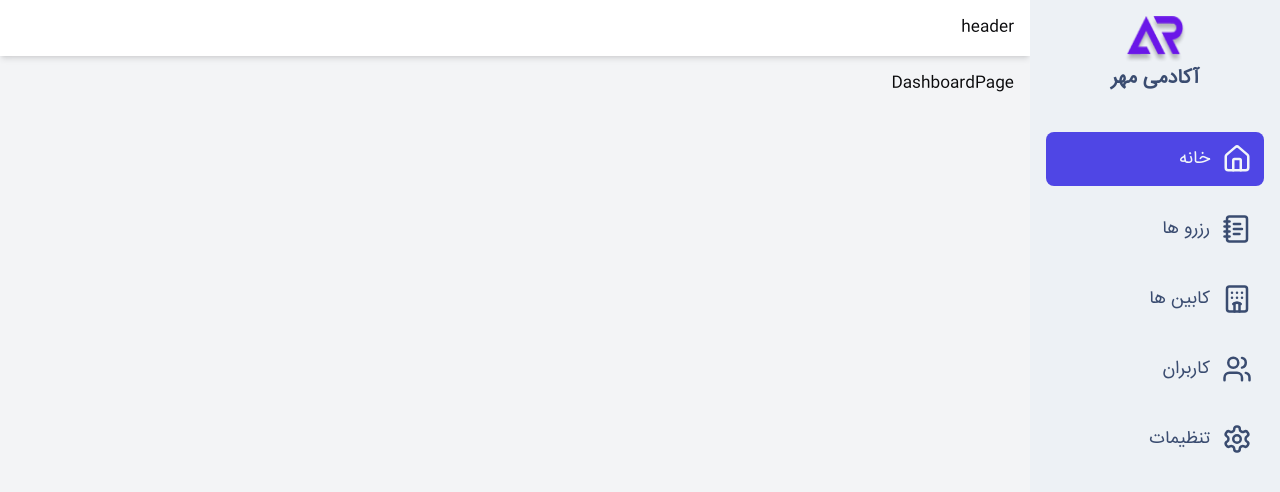
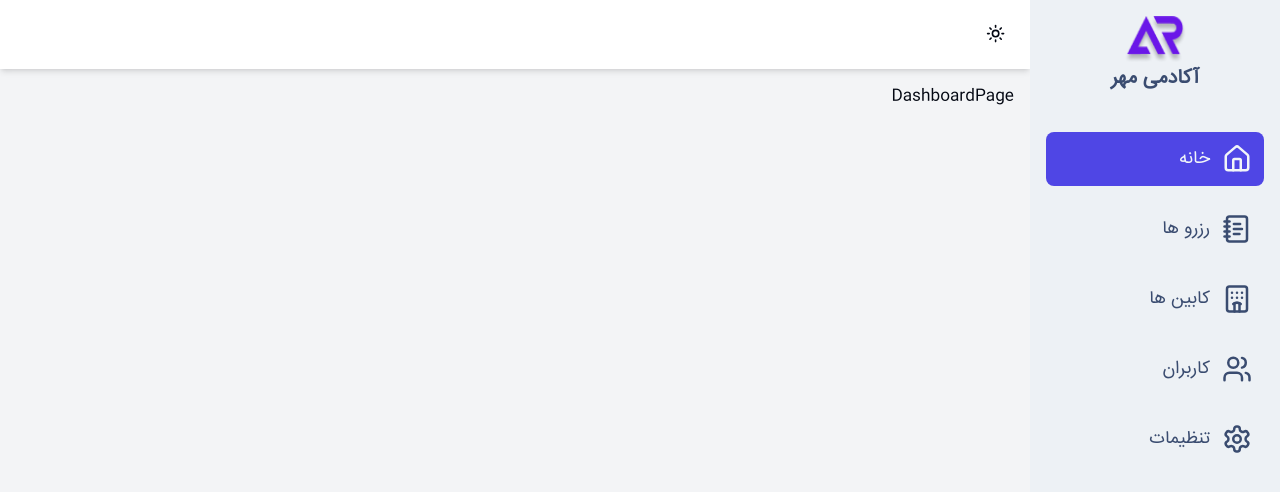
Before and after one commit to morteza-244/dashboard, a React (Vite) app: page / in a window 1280 px wide. Shown: the top 492 px of the page. Built offline with nearby package versions, Linux system fonts and the light colour scheme.

Commit message:
Implement dark mode

```diff
--- a/src/App.tsx
+++ b/src/App.tsx
@@ -12,9 +12,11 @@
   SettingsPage,
   UsersPage,
 } from "@/pages";
+import { ThemeProvider } from "@/components/ThemeProvider";
 
 const App = () => {
   return (
+    <ThemeProvider defaultTheme="system" storageKey="vite-ui-theme">
       <BrowserRouter>
         <Routes>
           <Route element={<MainLayout />}>
@@ -31,6 +33,7 @@
           <Route path="/auth/login" element={<LoginPage />} />
         </Routes>
       </BrowserRouter>
+    </ThemeProvider>
   );
 };
 
--- /dev/null
+++ b/src/components/ModeToggle.tsx
@@ -0,0 +1,41 @@
+import { Moon, Sun } from "lucide-react";
+
+import { Theme, useTheme } from "@/components/ThemeProvider";
+import { Button } from "@/components/ui/button";
+import {
+  DropdownMenu,
+  DropdownMenuContent,
+  DropdownMenuItem,
+  DropdownMenuTrigger,
+} from "@/components/ui/dropdown-menu";
+
+const ModeToggle = () => {
+  const { setTheme } = useTheme();
+  const modes: { label: string; theme: Theme }[] = [
+    { label: "حالت روز", theme: "light" },
+    { label: "حالت شب", theme: "dark" },
+    { label: "سیستم", theme: "system" },
+  ];
+
+  return (
+    <DropdownMenu>
+      <DropdownMenuTrigger asChild>
+        <Button variant="ghost" size="icon">
+          <Sun className="h-[1.2rem] w-[1.2rem] rotate-0 scale-100 transition-all dark:-rotate-90 dark:scale-0" />
+          <Moon className="absolute h-[1.2rem] w-[1.2rem] rotate-90 scale-0 transition-all dark:rotate-0 dark:scale-100" />
+        </Button>
+      </DropdownMenuTrigger>
+      <DropdownMenuContent align="end">
+        {modes.map((mode) => (
+          <DropdownMenuItem
+            onClick={() => setTheme(mode.theme)}
+            className="justify-end"
+          >
+            {mode.label}
+          </DropdownMenuItem>
+        ))}
+      </DropdownMenuContent>
+    </DropdownMenu>
+  );
+};
+export default ModeToggle;
--- /dev/null
+++ b/src/components/ThemeProvider.tsx
@@ -0,0 +1,73 @@
+import { createContext, useContext, useEffect, useState } from "react";
+
+export type Theme = "dark" | "light" | "system";
+
+type ThemeProviderProps = {
+  children: React.ReactNode;
+  defaultTheme?: Theme;
+  storageKey?: string;
+};
+
+type ThemeProviderState = {
+  theme: Theme;
+  setTheme: (theme: Theme) => void;
+};
+
+const initialState: ThemeProviderState = {
+  theme: "system",
+  setTheme: () => null,
+};
+
+const ThemeProviderContext = createContext<ThemeProviderState>(initialState);
+
+export function ThemeProvider({
+  children,
+  defaultTheme = "system",
+  storageKey = "vite-ui-theme",
+  ...props
+}: ThemeProviderProps) {
+  const [theme, setTheme] = useState<Theme>(
+    () => (localStorage.getItem(storageKey) as Theme) || defaultTheme
+  );
+
+  useEffect(() => {
+    const root = window.document.documentElement;
+
+    root.classList.remove("light", "dark");
+
+    if (theme === "system") {
+      const systemTheme = window.matchMedia("(prefers-color-scheme: dark)")
+        .matches
+        ? "dark"
+        : "light";
+
+      root.classList.add(systemTheme);
+      return;
+    }
+
+    root.classList.add(theme);
+  }, [theme]);
+
+  const value = {
+    theme,
+    setTheme: (theme: Theme) => {
+      localStorage.setItem(storageKey, theme);
+      setTheme(theme);
+    },
+  };
+
+  return (
+    <ThemeProviderContext.Provider {...props} value={value}>
+      {children}
+    </ThemeProviderContext.Provider>
+  );
+}
+
+export const useTheme = () => {
+  const context = useContext(ThemeProviderContext);
+
+  if (context === undefined)
+    throw new Error("useTheme must be used within a ThemeProvider");
+
+  return context;
+};
--- a/src/components/settings/SettingsForm.tsx
+++ b/src/components/settings/SettingsForm.tsx
@@ -26,7 +26,7 @@
 
   const onSubmit = (data: TSettingsFormData) => {
     mutate(data);
-s  };
+  };
   return (
     <Form {...form}>
       <form onSubmit={form.handleSubmit(onSubmit)} className="space-y-8">
--- a/src/components/sideBar/SideBar.tsx
+++ b/src/components/sideBar/SideBar.tsx
@@ -2,7 +2,7 @@
 
 const SideBar = () => {
   return (
-    <aside className="bg-[#EDF1F5] dark-mode hidden md:w-[250px] md:block h-screen p-4 text-[#3A4C70] dark:text-slate-200">
+    <aside className="bg-[#EDF1F5] dark:bg-inherit dark:border-l-2 hidden md:w-[250px] md:block h-screen p-4 text-[#3A4C70] dark:text-slate-200">
       <div className="flex flex-col items-center justify-center">
         <img src={"./logo.png"} alt="" className="w-16 h-12" />
         <h2 className="font-bold text-xl">آکادمی مهر</h2>
--- a/src/global.css
+++ b/src/global.css
@@ -5,64 +5,47 @@
 @layer base {
   :root {
     --background: 0 0% 100%;
-    --foreground: 240 10% 3.9%;
-
+    --foreground: 224 71.4% 4.1%;
     --card: 0 0% 100%;
-    --card-foreground: 240 10% 3.9%;
-
+    --card-foreground: 224 71.4% 4.1%;
     --popover: 0 0% 100%;
-    --popover-foreground: 240 10% 3.9%;
-
-    --primary: 240 5.9% 10%;
-    --primary-foreground: 0 0% 98%;
-
-    --secondary: 240 4.8% 95.9%;
-    --secondary-foreground: 240 5.9% 10%;
-
-    --muted: 240 4.8% 95.9%;
-    --muted-foreground: 240 3.8% 46.1%;
-
-    --accent: 240 4.8% 95.9%;
-    --accent-foreground: 240 5.9% 10%;
-
+    --popover-foreground: 224 71.4% 4.1%;
+    --primary: 262.1 83.3% 57.8%;
+    --primary-foreground: 210 20% 98%;
+    --secondary: 220 14.3% 95.9%;
+    --secondary-foreground: 220.9 39.3% 11%;
+    --muted: 220 14.3% 95.9%;
+    --muted-foreground: 220 8.9% 46.1%;
+    --accent: 220 14.3% 95.9%;
+    --accent-foreground: 220.9 39.3% 11%;
     --destructive: 0 84.2% 60.2%;
-    --destructive-foreground: 0 0% 98%;
-
-    --border: 240 5.9% 90%;
-    --input: 240 5.9% 90%;
-    --ring: 240 10% 3.9%;
-
+    --destructive-foreground: 210 20% 98%;
+    --border: 220 13% 91%;
+    --input: 220 13% 91%;
+    --ring: 262.1 83.3% 57.8%;
     --radius: 0.5rem;
   }
 
   .dark {
-    --background: 240 10% 3.9%;
-    --foreground: 0 0% 98%;
-
-    --card: 240 10% 3.9%;
-    --card-foreground: 0 0% 98%;
-
-    --popover: 240 10% 3.9%;
-    --popover-foreground: 0 0% 98%;
-
-    --primary: 0 0% 98%;
-    --primary-foreground: 240 5.9% 10%;
-
-    --secondary: 240 3.7% 15.9%;
-    --secondary-foreground: 0 0% 98%;
-
-    --muted: 240 3.7% 15.9%;
-    --muted-foreground: 240 5% 64.9%;
-
-    --accent: 240 3.7% 15.9%;
-    --accent-foreground: 0 0% 98%;
-
+    --background: 224 71.4% 4.1%;
+    --foreground: 210 20% 98%;
+    --card: 224 71.4% 4.1%;
+    --card-foreground: 210 20% 98%;
+    --popover: 224 71.4% 4.1%;
+    --popover-foreground: 210 20% 98%;
+    --primary: 263.4 70% 50.4%;
+    --primary-foreground: 210 20% 98%;
+    --secondary: 215 27.9% 16.9%;
+    --secondary-foreground: 210 20% 98%;
+    --muted: 215 27.9% 16.9%;
+    --muted-foreground: 217.9 10.6% 64.9%;
+    --accent: 215 27.9% 16.9%;
+    --accent-foreground: 210 20% 98%;
     --destructive: 0 62.8% 30.6%;
-    --destructive-foreground: 0 0% 98%;
-
-    --border: 240 3.7% 15.9%;
-    --input: 240 3.7% 15.9%;
-    --ring: 240 4.9% 83.9%;
+    --destructive-foreground: 210 20% 98%;
+    --border: 215 27.9% 16.9%;
+    --input: 215 27.9% 16.9%;
+    --ring: 263.4 70% 50.4%;
   }
 }
 
--- a/src/layouts/MainLayout.tsx
+++ b/src/layouts/MainLayout.tsx
@@ -1,3 +1,4 @@
+import ModeToggle from "@/components/ModeToggle";
 import { SideBar } from "@/components/sideBar";
 import { Outlet } from "react-router-dom";
 
@@ -6,10 +7,10 @@
     <div className="flex h-screen overflow-hidden container p-0 mx-auto">
       <SideBar />
       {/* Main Content */}
-      <main className="flex-1 overflow-x-hidden overflow-y-auto bg-gray-100 dark-mode dark:border-l-2">
+      <main className="flex-1 overflow-x-hidden overflow-y-auto bg-gray-100 dark:bg-inherit">
         {/* Sticky Header */}
         <header className="sticky top-0 bg-white dark:bg-slate-950 shadow-md p-4 z-50">
-          header
+          <ModeToggle />
         </header>
         {/* Main Content Body */}
         <div className="container mx-auto p-4">
```
Lines whose indentation alone changed are shown as unchanged.
